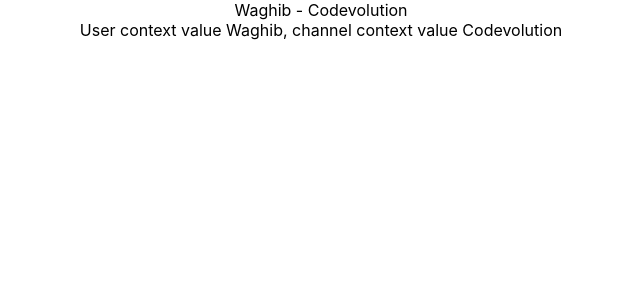
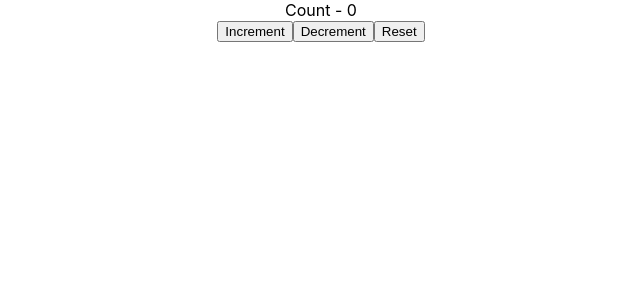
Before and after one commit to Waghib/React-Hooks, a React (Create React App) app: page / in a window 1280 px wide. Shown: the top 300 px of the page, without its empty margins (319-959 px from the left). Built offline with nearby package versions, Linux system fonts and the light colour scheme.

Commit message:
useReducer (simple state and action)

```diff
--- a/src/App.js
+++ b/src/App.js
@@ -1,18 +1,11 @@
 import './App.css';
 import React from 'react';
-import ComponentC from './components/ComponentC';
-
-export const UserContext = React.createContext()
-export const ChannelContext = React.createContext()
+import CounterOne from './components/CounterOne';
 
 function App() {
   return (
     <div className="App">
-      <UserContext.Provider value={'Waghib'}>
-        <ChannelContext.Provider value={'Codevolution'}>
-          <ComponentC />
-        </ChannelContext.Provider>
-      </UserContext.Provider>
+      <CounterOne />
     </div>
   );
 }
--- /dev/null
+++ b/src/components/CounterOne.js
@@ -0,0 +1,31 @@
+import React, {useReducer} from 'react'
+
+const initialState = 0
+const reducer = (state, action) => {
+    switch(action) {
+        case 'increment':
+            return state + 1
+        case 'decrement':
+            return state - 1
+        case 'reset':
+            return initialState
+        default:
+            return state
+    }
+}
+
+function CounterOne() {
+
+    const [count, dispatch] = useReducer(reducer, initialState)
+
+  return (
+    <div>
+        <div>Count - {count}</div>
+        <button onClick={() => dispatch('increment')} >Increment</button>
+        <button onClick={() => dispatch('decrement')}>Decrement</button>
+        <button onClick={() => dispatch('reset')}>Reset</button>
+    </div>
+  )
+}
+
+export default CounterOne
```
